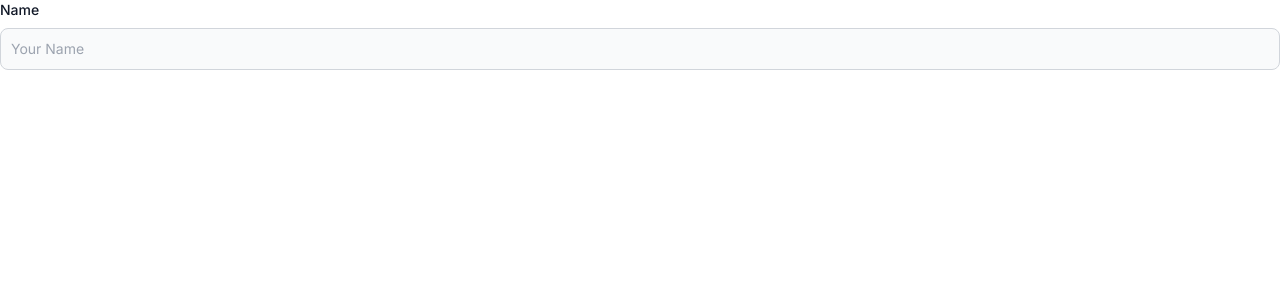
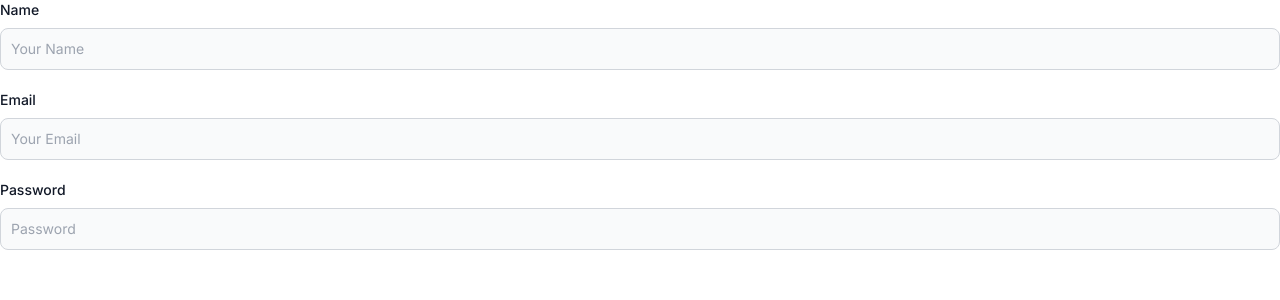
Before and after one commit to MishraSwet/strings, a Next.js app: page /signup in a window 1280 px wide. Shown: the top 300 px of the page. Built offline with nearby package versions, Linux system fonts and the light colour scheme.

Commit message:
Changes to signup Component

```diff
--- a/src/app/signup/page.tsx
+++ b/src/app/signup/page.tsx
@@ -1,6 +1,8 @@
 import Form from '../components/Form'
 export default function Signup() {
     return <div>
-        <Form label="Name" placeholder='Your Name'/>
+        <Form label="Name" placeholder='Your Name' />
+        <Form label="Email" placeholder='Your Email' />
+        <Form label="Password" placeholder='Password' />
     </div>
 }
```
